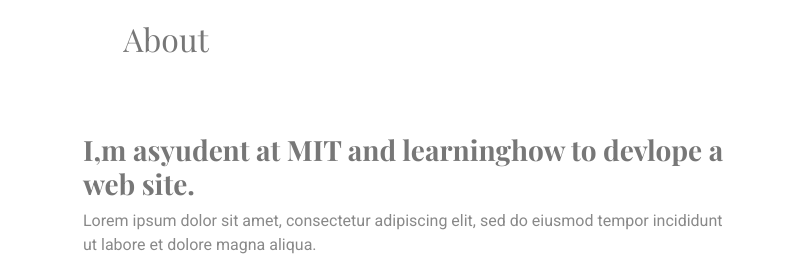
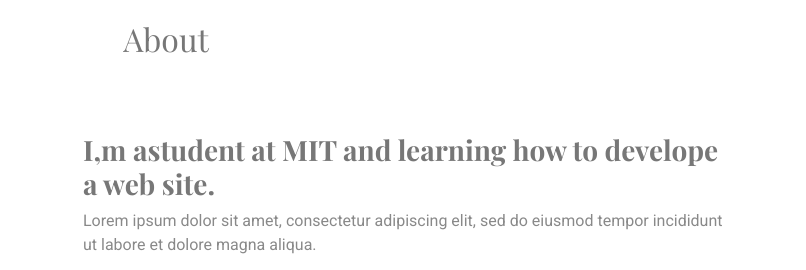
Before and after one commit to rja250/hosted-3, a plain HTML site: page index.html in a window 1280 px wide. Shown: the part 840-1110 px from the top of the page, 474-1280 px from the left. Drawn offline with nearby package versions, Linux system fonts and the light colour scheme; a web font is replaced by a local one.

Commit message:
Add files via upload

```diff
--- a/index.html
+++ b/index.html
@@ -4,7 +4,7 @@
 <head>
   <meta charset="utf-8">
   <meta content="width=device-width, initial-scale=1.0" name="viewport">
-  <title>Index - Folio Bootstrap Template</title>
+  <title>RJA</title>
   <meta name="description" content="">
   <meta name="keywords" content="">
 
@@ -114,7 +114,7 @@
             <img src="DALL·E 2024-08-24 08.13.42 - Create a sleek and modern logo featuring the initials 'RJA'. Remove any reference to 'web dev.' The logo should incorporate elements that suggest codi.webp" class="img-fluid" alt="">
           </div>
           <div class="col-lg-7 content">
-            <h3>I,m asyudent at MIT and learninghow to devlope a web site.</h3>
+            <h3>I,m astudent at MIT and learning how to develope a web site.</h3>
             <p>
               Lorem ipsum dolor sit amet, consectetur adipiscing elit, sed do eiusmod tempor incididunt ut labore et dolore
               magna aliqua.
```
